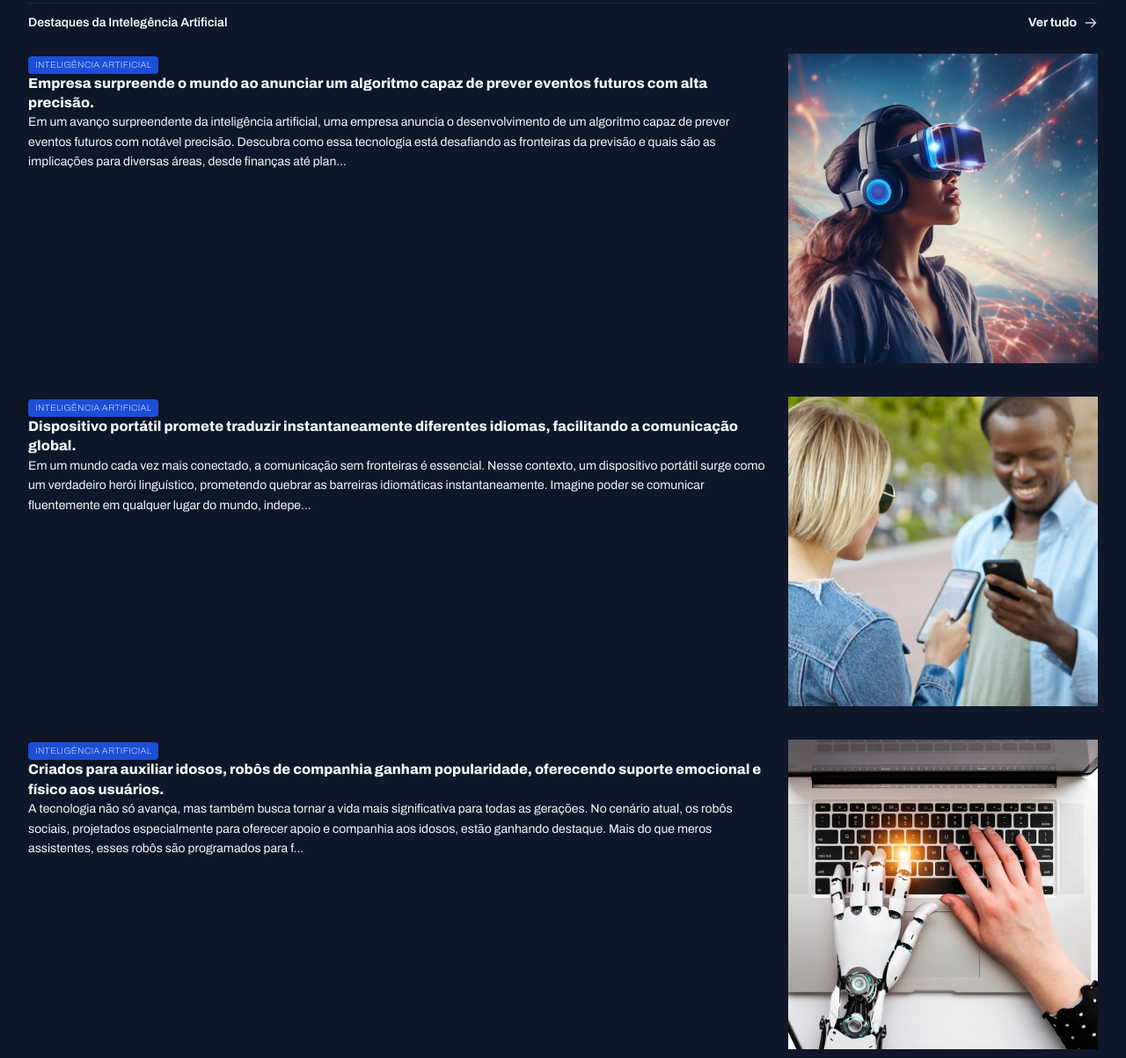
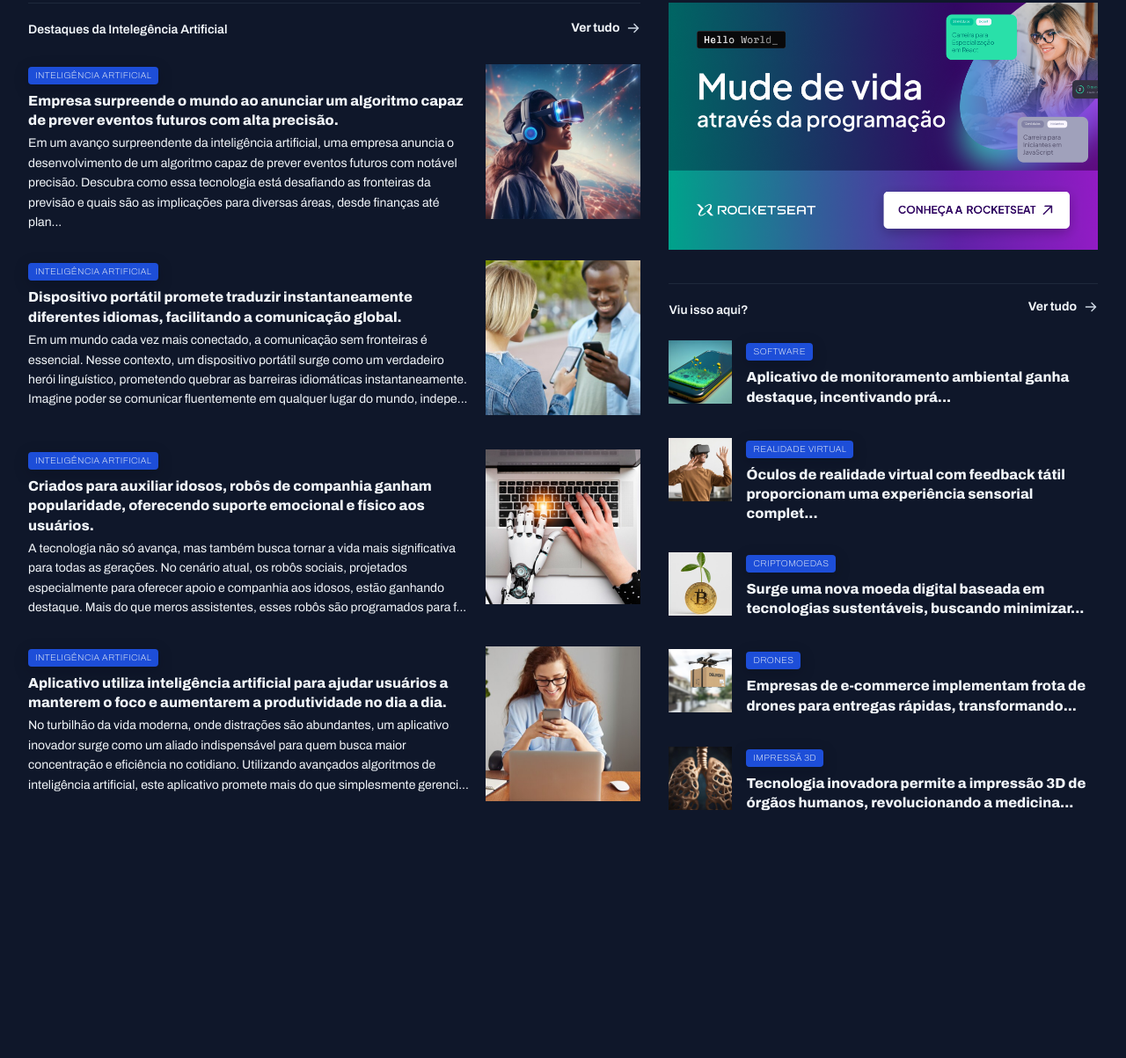
Before and after one commit to DavidSSouza050/PortalDeNoticias, a plain HTML site: page index.html in a window 1280 px wide. Shown: the part 1060-2263 px from the top of the page at 88% size. After the commit the page ends 2027 px from the top, so only its background shows below. Drawn offline with Linux system fonts and the light colour scheme.

Commit message:
Estilizando os últimos cards

```diff
--- a/index.html
+++ b/index.html
@@ -201,7 +201,7 @@
       </div>
     </section>
 
-    <div>
+    <aside>
       <div id="ads">
         <img src="assets/Ads.png" alt="">
       </div>
@@ -221,7 +221,7 @@
             <div>
               <span class="content-tag">Software</span>
               <h3 class="text-xl">
-                Aplicativo de monitoramento ambiental ganha destaque, incentivando práticas ecológicas e prom...
+                Aplicativo de monitoramento ambiental ganha destaque, incentivando prá...
               </h3>
             </div>
           </article>
@@ -245,19 +245,19 @@
             <div>
               <span class="content-tag">Criptomoedas</span>
               <h3 class="text-xl">
-                Surge uma nova moeda digital baseada em tecnologias sustentáveis, buscando minimizar o i...
+                Surge uma nova moeda digital baseada em tecnologias sustentáveis, buscando minimizar...
               </h3>
             </div>
           </article>
 
           <article class="grid grid-flow-col gap-16">
             <div>
-              <img src="assets/images/Image 17.png" alt="Empresas de e-commerce implementam frota de drones para entregas rápidas, transformando o ce...">
+              <img src="assets/images/Image 17.png" alt="Empresas de e-commerce implementam frota de drones para entregas rápidas, transformando...">
             </div>
             <div>
               <span class="content-tag">Drones</span>
               <h3 class="text-xl">
-                Empresas de e-commerce implementam frota de drones para entregas rápidas, transformando o ce...
+                Empresas de e-commerce implementam frota de drones para entregas rápidas, transformando...
               </h3>
             </div>
           </article>
@@ -269,13 +269,13 @@
             <div>
               <span class="content-tag">Impressã 3D</span>
               <h3 class="text-xl">
-                Tecnologia inovadora permite a impressão 3D de órgãos humanos, revolucionando a medicina e a li...
+                Tecnologia inovadora permite a impressão 3D de órgãos humanos, revolucionando a medicina...
               </h3>
             </div>
           </article>
         </div>
       </section>
-    </div>
+    </aside>
   </main>
 
 </body>
--- a/styles/global.css
+++ b/styles/global.css
@@ -51,8 +51,16 @@ img{
 }
 
 main{
-  margin-top: 40px;
-  gap: 80px;
+  margin-block: 40px;
+  row-gap: 80px;
+  column-gap: 32px;
+
+  grid-template-columns: 2fr 1.4fr;
+
+  grid-template-areas:
+  "featured featured"
+  "weekly weekly"
+  "ia aside";
 }
 
 .content-tag{
--- a/styles/sections.css
+++ b/styles/sections.css
@@ -21,6 +21,7 @@ section header{
 }
 
 #featured{
+  grid-area: featured;
   img{
     height: 100%;
     object-fit: cover;
@@ -59,7 +60,7 @@ section header{
 }
 
 #weekly{
-
+  grid-area: weekly;
 
   &>div {
     grid-template-columns: repeat(4, 292px);
@@ -83,3 +84,36 @@ section header{
     }
   }
 }
+
+
+#ia {
+  grid-area: ia;
+
+  img{
+    width: 176px;
+    aspect-ratio: 1/1;
+    object-fit: cover;
+  }
+
+  h3{
+    margin-block: 8px 4px;
+
+  }
+}
+
+aside{
+  grid-area: aside;
+}
+
+#more{
+  margin-top: 32px;
+  h3{
+    margin-top: 8px;
+  }
+
+  img{
+    width: 72px;
+    aspect-ratio: 1/1;
+    object-fit: cover;
+  }
+}
```
